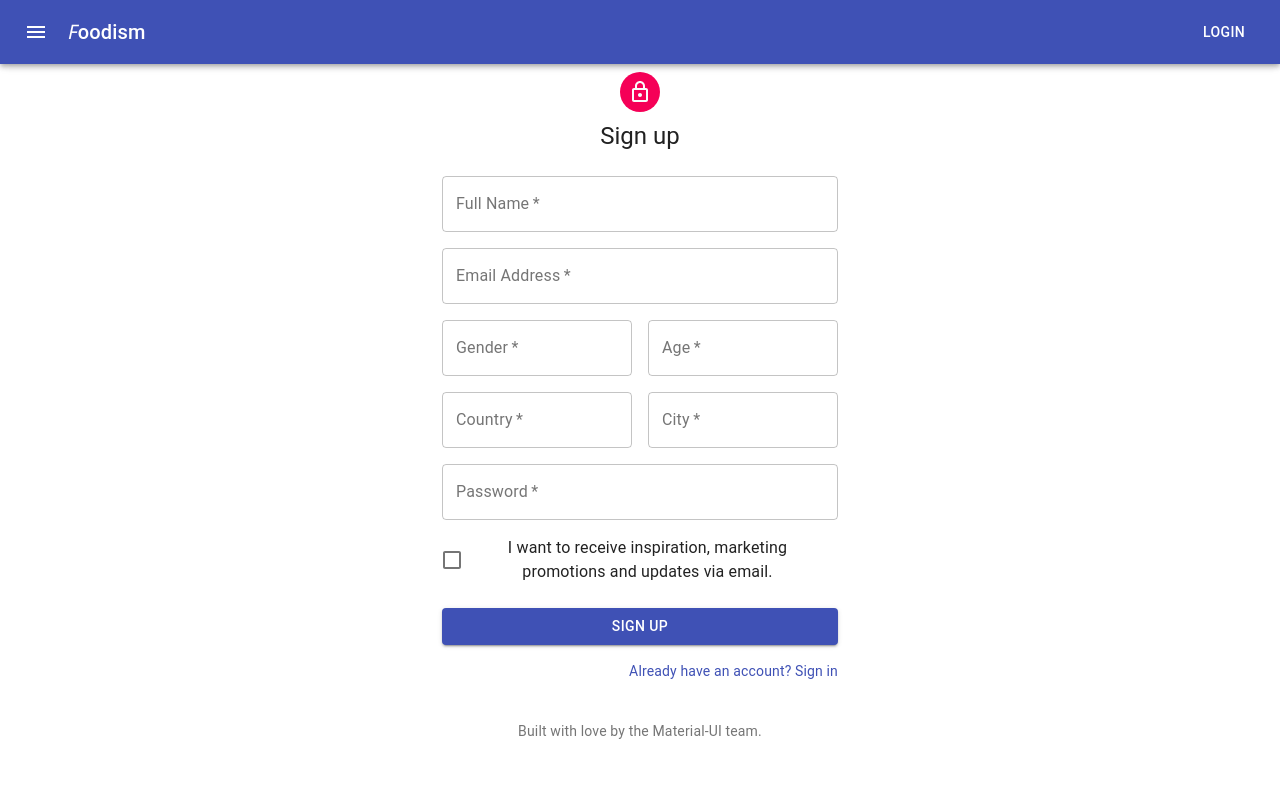
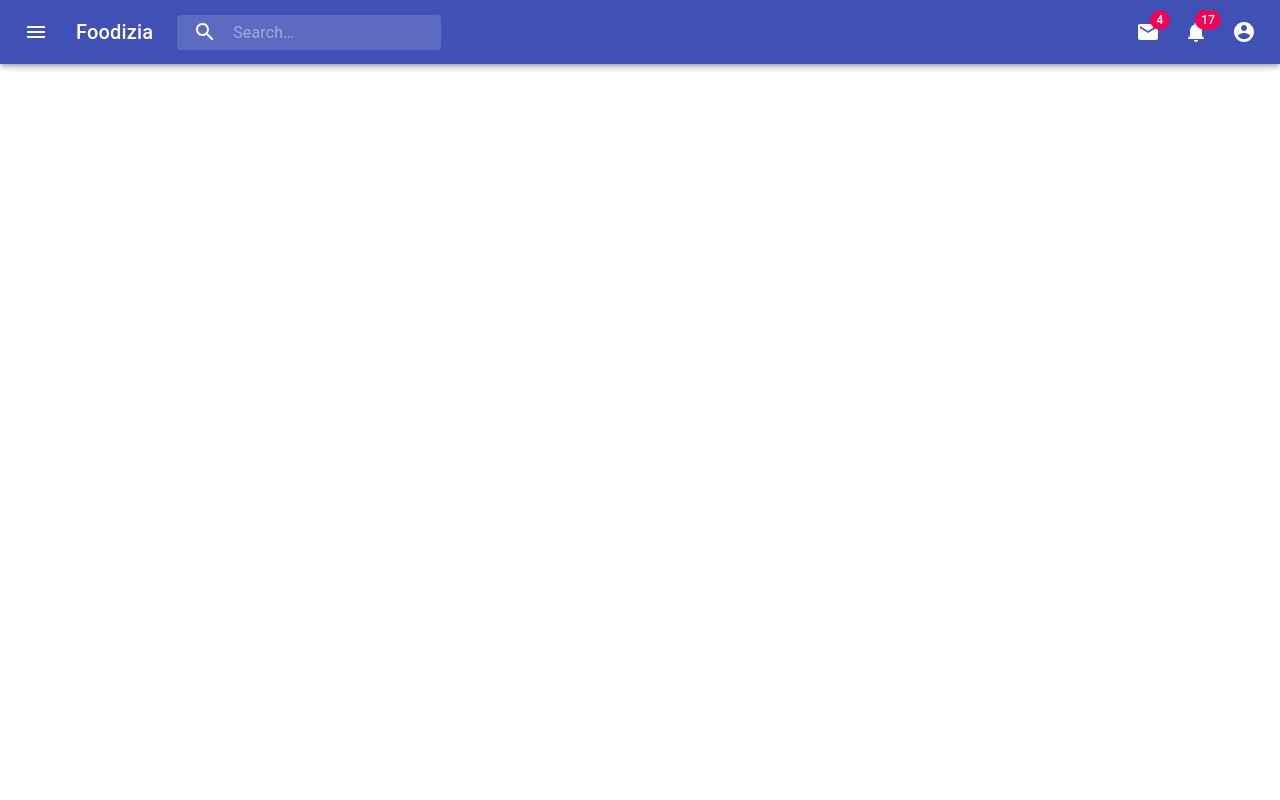
Before and after one commit to saifbinabdulkareem/Food-Delivery-App, a React (Create React App) app: page / in a window 1280 px wide. Shown: the top 800 px of the page. Built offline with nearby package versions, Linux system fonts and the light colour scheme.

Commit message:
Second Commit

```diff
--- a/src/App.js
+++ b/src/App.js
@@ -17,8 +17,8 @@ class App extends React.Component {
     <div className='Header'>
       <Header />
       <div className="App">
-          <SignUp />
-          <SignIn />
+          {/* <SignUp />
+          <SignIn /> */}
       </div>
     </div>
   );
--- a/src/Screens/Header.js
+++ b/src/Screens/Header.js
@@ -1,40 +1,231 @@
 import React from 'react';
-import { makeStyles } from '@material-ui/core/styles';
+import { fade, makeStyles } from '@material-ui/core/styles';
 import AppBar from '@material-ui/core/AppBar';
 import Toolbar from '@material-ui/core/Toolbar';
+import IconButton from '@material-ui/core/IconButton';
 import Typography from '@material-ui/core/Typography';
-import Button from '@material-ui/core/Button';
-import IconButton from '@material-ui/core/IconButton';
+import InputBase from '@material-ui/core/InputBase';
+import Badge from '@material-ui/core/Badge';
+import MenuItem from '@material-ui/core/MenuItem';
+import Menu from '@material-ui/core/Menu';
 import MenuIcon from '@material-ui/icons/Menu';
+import SearchIcon from '@material-ui/icons/Search';
+import AccountCircle from '@material-ui/icons/AccountCircle';
+import MailIcon from '@material-ui/icons/Mail';
+import NotificationsIcon from '@material-ui/icons/Notifications';
+import MoreIcon from '@material-ui/icons/MoreVert';
 
 const useStyles = makeStyles(theme => ({
-  root: {
+  grow: {
     flexGrow: 1,
   },
   menuButton: {
-    marginRight: theme.spacing(1),
+    marginRight: theme.spacing(2),
   },
   title: {
-    flexGrow: 1,
+    display: 'none',
+    [theme.breakpoints.up('sm')]: {
+      display: 'block',
+    },
+  },
+  search: {
+    position: 'relative',
+    borderRadius: theme.shape.borderRadius,
+    backgroundColor: fade(theme.palette.common.white, 0.15),
+    '&:hover': {
+      backgroundColor: fade(theme.palette.common.white, 0.25),
+    },
+    marginRight: theme.spacing(2),
+    marginLeft: 0,
+    width: '100%',
+    [theme.breakpoints.up('sm')]: {
+      marginLeft: theme.spacing(3),
+      width: 'auto',
+    },
+  },
+  searchIcon: {
+    width: theme.spacing(7),
+    height: '100%',
+    position: 'absolute',
+    pointerEvents: 'none',
+    display: 'flex',
+    alignItems: 'center',
+    justifyContent: 'center',
+  },
+  inputRoot: {
+    color: 'inherit',
+  },
+  inputInput: {
+    padding: theme.spacing(1, 1, 1, 7),
+    transition: theme.transitions.create('width'),
+    width: '100%',
+    [theme.breakpoints.up('md')]: {
+      width: 200,
+    },
+  },
+  sectionDesktop: {
+    display: 'none',
+    [theme.breakpoints.up('md')]: {
+      display: 'flex',
+    },
+  },
+  sectionMobile: {
+    display: 'flex',
+    [theme.breakpoints.up('md')]: {
+      display: 'none',
+    },
   },
 }));
 
-export default function ButtonAppBar() {
+export default function PrimarySearchAppBar() {
   const classes = useStyles();
+  const [anchorEl, setAnchorEl] = React.useState(null);
+  const [mobileMoreAnchorEl, setMobileMoreAnchorEl] = React.useState(null);
+
+  const isMenuOpen = Boolean(anchorEl);
+  const isMobileMenuOpen = Boolean(mobileMoreAnchorEl);
+
+  function handleProfileMenuOpen(event) {
+    setAnchorEl(event.currentTarget);
+  }
+
+  function handleMobileMenuClose() {
+    setMobileMoreAnchorEl(null);
+  }
+
+  function handleMenuClose() {
+    setAnchorEl(null);
+    handleMobileMenuClose();
+  }
+
+  function handleMobileMenuOpen(event) {
+    setMobileMoreAnchorEl(event.currentTarget);
+  }
+
+  const menuId = 'primary-search-account-menu';
+  const renderMenu = (
+    <Menu
+      anchorEl={anchorEl}
+      anchorOrigin={{ vertical: 'top', horizontal: 'right' }}
+      id={menuId}
+      keepMounted
+      transformOrigin={{ vertical: 'top', horizontal: 'right' }}
+      open={isMenuOpen}
+      onClose={handleMenuClose}
+    >
+      <MenuItem onClick={handleMenuClose}>Profile</MenuItem>
+      <MenuItem onClick={handleMenuClose}>My account</MenuItem>
+      <MenuItem onClick={handleMenuClose}>Logout</MenuItem>
+    </Menu>
+  );
+
+  const mobileMenuId = 'primary-search-account-menu-mobile';
+  const renderMobileMenu = (
+    <Menu
+      anchorEl={mobileMoreAnchorEl}
+      anchorOrigin={{ vertical: 'top', horizontal: 'right' }}
+      id={mobileMenuId}
+      keepMounted
+      transformOrigin={{ vertical: 'top', horizontal: 'right' }}
+      open={isMobileMenuOpen}
+      onClose={handleMobileMenuClose}
+    >
+      <MenuItem>
+        <IconButton aria-label="Show 4 new mails" color="inherit">
+          <Badge badgeContent={4} color="secondary">
+            <MailIcon />
+          </Badge>
+        </IconButton>
+        <p>Messages</p>
+      </MenuItem>
+      <MenuItem>
+        <IconButton aria-label="Show 11 new notifications" color="inherit">
+          <Badge badgeContent={11} color="secondary">
+            <NotificationsIcon />
+          </Badge>
+        </IconButton>
+        <p>Notifications</p>
+      </MenuItem>
+      <MenuItem onClick={handleProfileMenuOpen}>
+        <IconButton
+          aria-label="Account of current user"
+          aria-controls="primary-search-account-menu"
+          aria-haspopup="true"
+          color="inherit"
+        >
+          <AccountCircle />
+        </IconButton>
+        <p>Profile</p>
+      </MenuItem>
+    </Menu>
+  );
 
   return (
-<div className={classes.root}>
-      <AppBar position="fixed">
+    <div className={classes.grow}>
+      <AppBar position="static">
         <Toolbar>
-          <IconButton edge="start" className={classes.menuButton} color="inherit" aria-label="Menu">
+          <IconButton
+            edge="start"
+            className={classes.menuButton}
+            color="inherit"
+            aria-label="Open drawer"
+          >
             <MenuIcon />
           </IconButton>
-          <Typography variant="h6" className={classes.title}>
-            <i style={{fontFamily:"Segoe UI"}}>F</i>oodism
+          <Typography className={classes.title} variant="h6" noWrap>
+            Foodizia
           </Typography>
-          <Button color="inherit">Login</Button>
+          <div className={classes.search}>
+            <div className={classes.searchIcon}>
+              <SearchIcon />
+            </div>
+            <InputBase
+              placeholder="Search…"
+              classes={{
+                root: classes.inputRoot,
+                input: classes.inputInput,
+              }}
+              inputProps={{ 'aria-label': 'Search' }}
+            />
+          </div>
+          <div className={classes.grow} />
+          <div className={classes.sectionDesktop}>
+            <IconButton aria-label="Show 4 new mails" color="inherit">
+              <Badge badgeContent={4} color="secondary">
+                <MailIcon />
+              </Badge>
+            </IconButton>
+            <IconButton aria-label="Show 17 new notifications" color="inherit">
+              <Badge badgeContent={17} color="secondary">
+                <NotificationsIcon />
+              </Badge>
+            </IconButton>
+            <IconButton
+              edge="end"
+              aria-label="Account of current user"
+              aria-controls={menuId}
+              aria-haspopup="true"
+              onClick={handleProfileMenuOpen}
+              color="inherit"
+            >
+              <AccountCircle />
+            </IconButton>
+          </div>
+          <div className={classes.sectionMobile}>
+            <IconButton
+              aria-label="Show more"
+              aria-controls={mobileMenuId}
+              aria-haspopup="true"
+              onClick={handleMobileMenuOpen}
+              color="inherit"
+            >
+              <MoreIcon />
+            </IconButton>
+          </div>
         </Toolbar>
       </AppBar>
+      {renderMobileMenu}
+      {renderMenu}
     </div>
   );
 }
```
